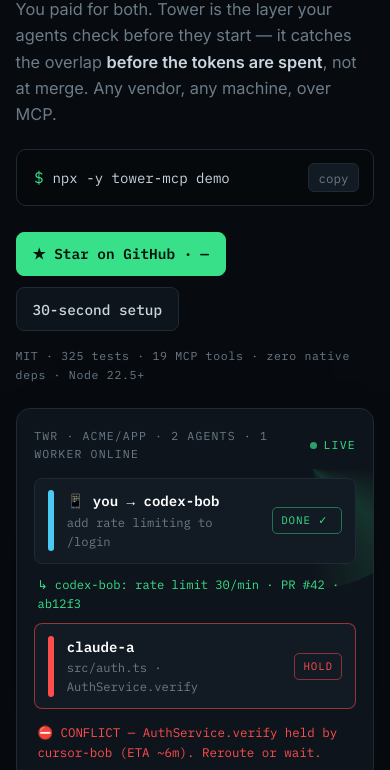
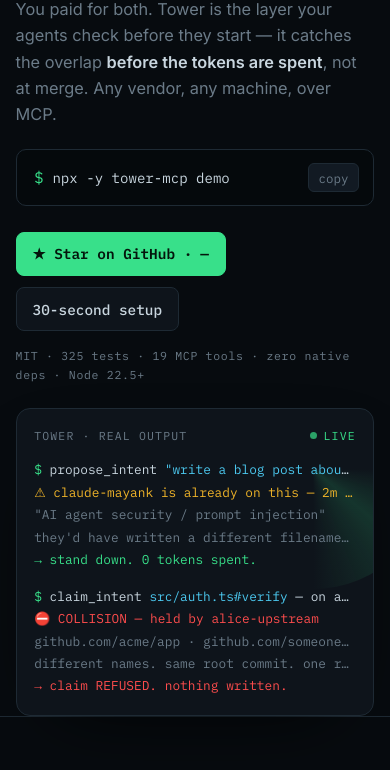
Before and after one commit to Rohanxmalik/Tower, a website: page site/index.html in a window 390 px wide. Shown: the part 274-1044 px from the top of the page. Drawn offline with Linux system fonts and the light colour scheme; no server answers.

Commit message:
site: hero shows real captured output instead of a mockup
The animated console illustrated a delegation and a file collision, which
stopped matching the page the moment the headline changed to 'two agents did
the same work twice' — a visitor read the headline, looked right, and saw a
different product. It also still contained the phone reference we removed
everywhere else, and it was hand-drawn markup styled to look like the board.

That last part is the real problem: the credibility claim here is that this
actually works, after a week fixing a product whose headline feature had
never once fired. An illustration of the product is the wrong asset for that.

It now types out output captured from a live 0.9.0 server:

  propose_intent -> a duplicate caught before any research, with the two
  agents having chosen different filenames, so no path-based check could
  have seen it;

  claim_intent on a fork -> COLLISION against the upstream, two repo names
  with no text in common, same root commit, claim refused and nothing
  written.

Both are things the product genuinely does and competitors don't. Dead CSS
from the old strips removed; reduced-motion still shows every line at once.

```diff
--- a/site/index.html
+++ b/site/index.html
@@ -131,17 +131,30 @@
       .status.running { color: var(--cyan); border-color: rgba(76, 201, 240, 0.5); }
       .status.hold { color: var(--alert); border-color: rgba(255, 77, 77, 0.5); }
       .strip.conflict { border-color: rgba(255, 77, 77, 0.55); }
-      .reply-line { font-family: var(--mono); font-size: 0.76rem; color: var(--phosphor); padding: 0 0.2rem 0.6rem; opacity: 0; }
-      .alert-line { font-family: var(--mono); font-size: 0.78rem; color: var(--alert); padding: 0.2rem 0.2rem 0; opacity: 0; }
       /* hero animation beats */
-      .hero-anim .strip-task { opacity: 0; transform: translateY(-6px); animation: drop 0.5s ease-out 0.5s forwards; }
-      .hero-anim .status-flip .running { animation: hide 0.01s linear 2.1s forwards; }
-      .hero-anim .status-flip .done { opacity: 0; animation: fadein 0.4s ease-out 2.2s forwards; }
-      .hero-anim .reply-line { animation: fadein 0.45s ease-out 2.4s forwards; }
-      .hero-anim .strip-conflict { opacity: 0; transform: translateY(-6px); animation: drop 0.5s ease-out 3.1s forwards, flash 1.1s ease-out 3.5s; }
-      .hero-anim .alert-line { animation: fadein 0.4s ease-out 3.7s forwards; }
-      .status-flip { position: relative; display: inline-grid; }
-      .status-flip .done { position: absolute; inset: 0; }
+      /* Hero: real captured output, revealed line by line. */
+      .ln {
+        font-family: var(--mono); font-size: 0.8rem; line-height: 1.75;
+        color: var(--ink); opacity: 0; white-space: nowrap;
+        overflow: hidden; text-overflow: ellipsis;
+      }
+      .ln .pr { color: var(--phosphor); }
+      .ln .str { color: var(--cyan); }
+      .ln.dim { color: var(--muted); }
+      .ln.ok { color: var(--phosphor); }
+      .ln.warn { color: var(--amber); }
+      .ln.bad { color: var(--alert); }
+      .ln-gap { height: 0.9rem; }
+      .hero-anim .l1 { animation: fadein 0.3s ease-out 0.3s forwards; }
+      .hero-anim .l2 { animation: fadein 0.3s ease-out 0.9s forwards; }
+      .hero-anim .l3 { animation: fadein 0.3s ease-out 1.15s forwards; }
+      .hero-anim .l4 { animation: fadein 0.3s ease-out 1.4s forwards; }
+      .hero-anim .l5 { animation: fadein 0.35s ease-out 1.8s forwards; }
+      .hero-anim .l6 { animation: fadein 0.3s ease-out 2.9s forwards; }
+      .hero-anim .l7 { animation: fadein 0.3s ease-out 3.4s forwards, flash 1.1s ease-out 3.4s; }
+      .hero-anim .l8 { animation: fadein 0.3s ease-out 3.7s forwards; }
+      .hero-anim .l9 { animation: fadein 0.3s ease-out 3.95s forwards; }
+      .hero-anim .l10 { animation: fadein 0.35s ease-out 4.35s forwards; }
 
       /* PROBLEM */
       .kicker { font-size: clamp(1.4rem, 2.6vw, 2rem); font-family: var(--display); font-weight: 600; color: #fff; max-width: 26ch; }
@@ -248,10 +261,7 @@
       }
       @media (prefers-reduced-motion: reduce) {
         .radar, .live .dot { animation: none; }
-        .hero-anim .strip-task, .hero-anim .strip-conflict,
-        .hero-anim .reply-line, .hero-anim .alert-line,
-        .hero-anim .status-flip .running, .hero-anim .status-flip .done { animation: none; opacity: 1; transform: none; }
-        .status-flip .running { display: none; }
+        .hero-anim .ln { animation: none; opacity: 1; }
         html { scroll-behavior: auto; }
       }
       :focus-visible { outline: 2px solid var(--cyan); outline-offset: 2px; }
@@ -302,26 +312,25 @@
         <div class="console hero-anim" aria-hidden="true">
           <div class="radar"></div>
           <div class="console-head">
-            <span>TWR · acme/app · 2 agents · 1 worker online</span>
+            <span>tower · real output</span>
             <span class="live"><span class="dot"></span>live</span>
           </div>
-          <!-- delegated task: runs, then done + PR -->
-          <div class="strip task strip-task">
-            <div class="bar"></div>
-            <div><div class="call">📱 you → codex-bob</div><div class="tgt">add rate limiting to /login</div></div>
-            <div class="status-flip">
-              <span class="status running">RUNNING</span>
-              <span class="status done">DONE ✓</span>
-            </div>
-          </div>
-          <div class="reply-line">↳ codex-bob: rate limit 30/min · PR #42 · ab12f3</div>
-          <!-- collision held before a token is spent -->
-          <div class="strip conflict strip-conflict">
-            <div class="bar"></div>
-            <div><div class="call">claude-a</div><div class="tgt">src/auth.ts · AuthService.verify</div></div>
-            <div class="status hold">HOLD</div>
-          </div>
-          <div class="alert-line">⛔ CONFLICT — AuthService.verify held by cursor-bob (ETA ~6m). Reroute or wait.</div>
+
+          <!-- 1. the duplicate caught BEFORE any research happens -->
+          <div class="ln l1"><span class="pr">$</span> propose_intent <span class="str">"write a blog post about prompt injection"</span></div>
+          <div class="ln l2 warn">⚠  claude-mayank is already on this — 2m ago</div>
+          <div class="ln l3 dim">   "AI agent security / prompt injection"</div>
+          <div class="ln l4 dim">   they'd have written a different filename. caught anyway.</div>
+          <div class="ln l5 ok">→ stand down. 0 tokens spent.</div>
+
+          <div class="ln-gap"></div>
+
+          <!-- 2. a fork and its upstream, correctly treated as one project -->
+          <div class="ln l6"><span class="pr">$</span> claim_intent <span class="str">src/auth.ts#verify</span> <span class="dim">— on a fork</span></div>
+          <div class="ln l7 bad">⛔ COLLISION — held by alice-upstream</div>
+          <div class="ln l8 dim">   github.com/acme/app  ·  github.com/someone/app-fork</div>
+          <div class="ln l9 dim">   different names. same root commit. one repo.</div>
+          <div class="ln l10 bad">→ claim REFUSED. nothing written.</div>
         </div>
       </div>
     </header>
```
